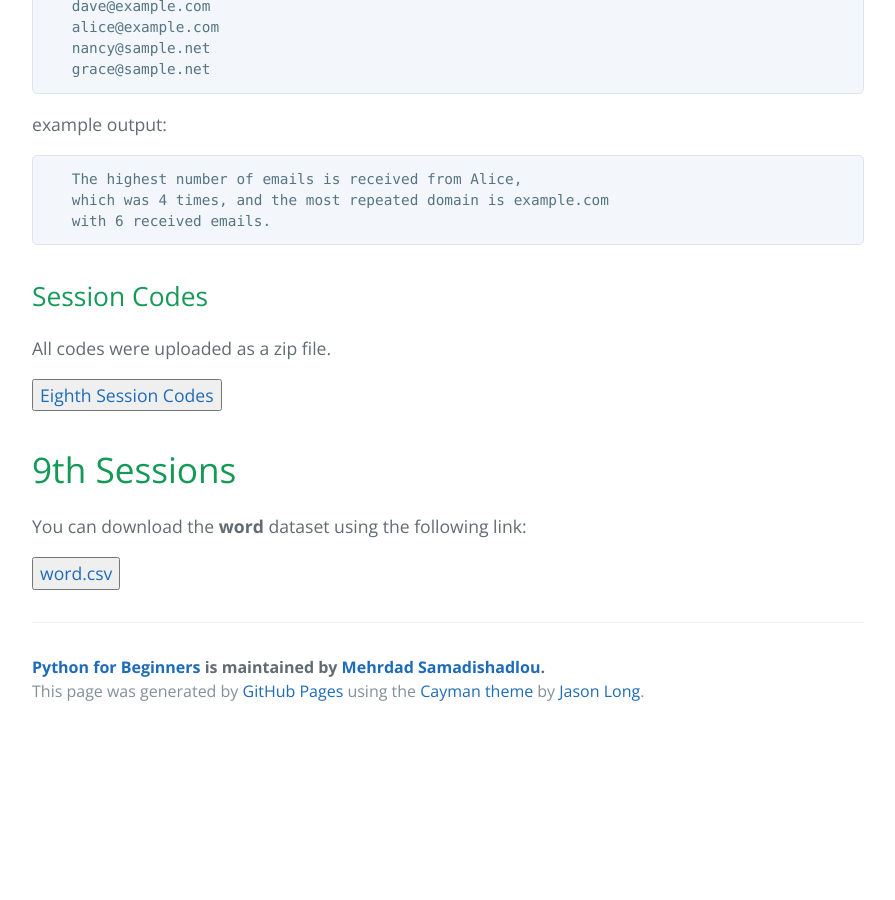
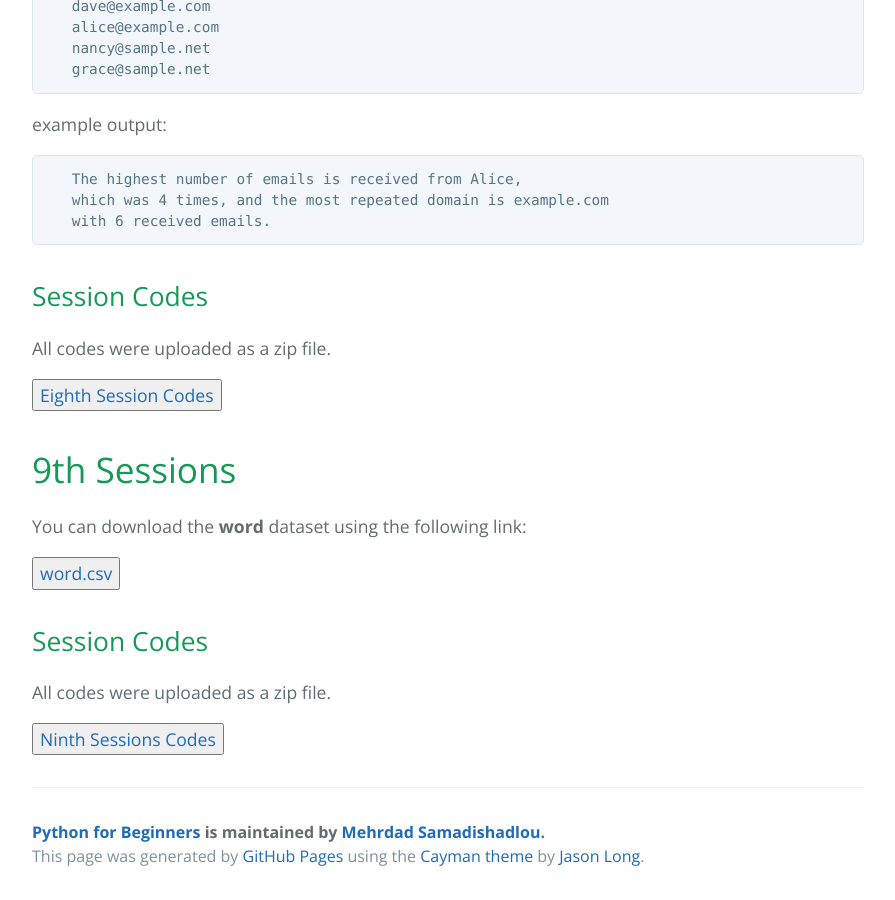
Before and after one commit to MehrdadSamadishadlou/Python_for_Beginners, a Jekyll site: the page built from materials.md, in a window 1280 px wide and 900 px high, scrolled down 4059 px. Shown: the whole window, without its empty margins (192-1087 px from the left). Built offline with Jekyll 4.4.1, drawn with Linux system fonts in a browser that asks for light colours; before the commit the page ends 4794 px from its top, so only the background shows below that; part of the change alters nothing that is shown.

Commit message:
Update materials.md

```diff
--- a/materials.md
+++ b/materials.md
@@ -176,10 +176,9 @@ You can download the **word** dataset using the following link:
 
 <a href="https://drive.google.com/file/d/1_YvtQqg8oi-SC2kOtli__cZH6yAw6ZHd/view?usp=drive_link" target="_blank"><button>word.csv</button></a>
 
-<!--
+
 ## Session Codes
 
 All codes were uploaded as a zip file.
 
-<a href="https://drive.google.com/file/d/1TR6GQTVS58Y_Mg5eq5LXkCfVmWdRXyy3/view?usp=sharing" target="_blank"><button>Eighth and Ninth Sessions Codes</button></a> <a href="https://drive.google.com/file/d/1r0VvwIQYNODe_pryEY5WOydWdOcu2dpq/view?usp=sharing" target="_blank"><button>Mr. Ahmadian's notes</button></a>
--->
+<a href="https://drive.google.com/file/d/1_ZLMp1aMaBjKaI_S7jOJER1jwphfdW4T/view?usp=drive_link" target="_blank"><button>Ninth Sessions Codes</button></a>
```
